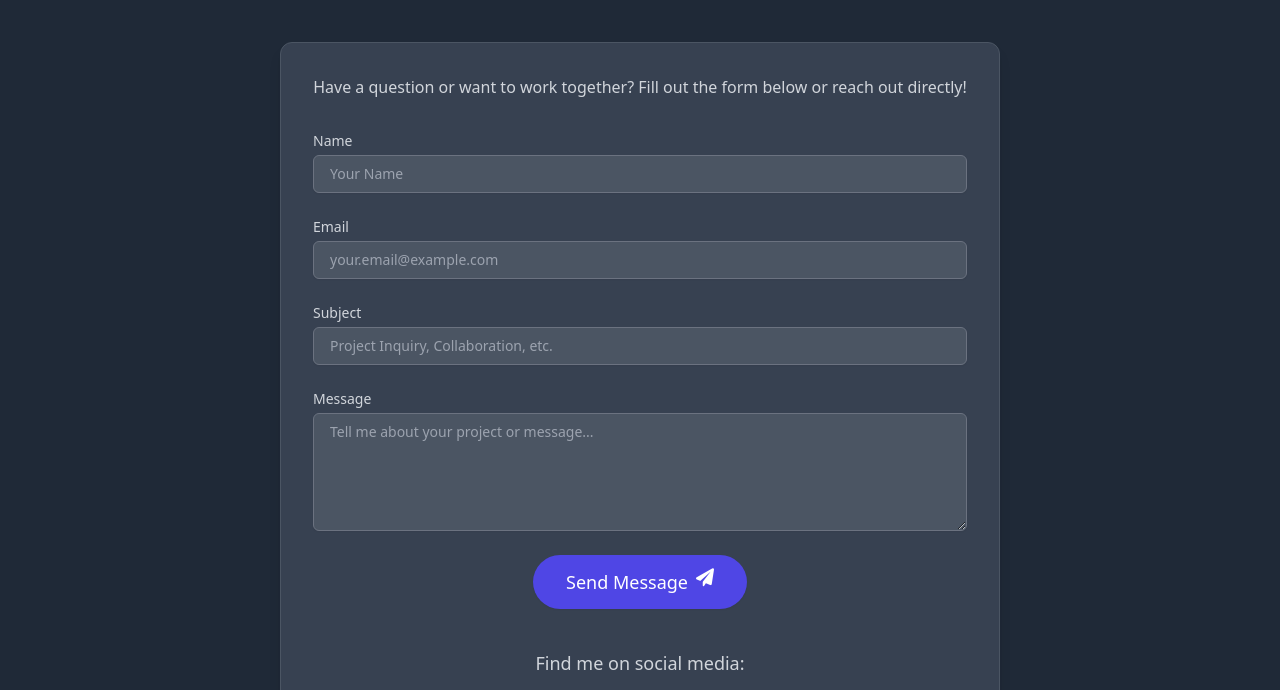
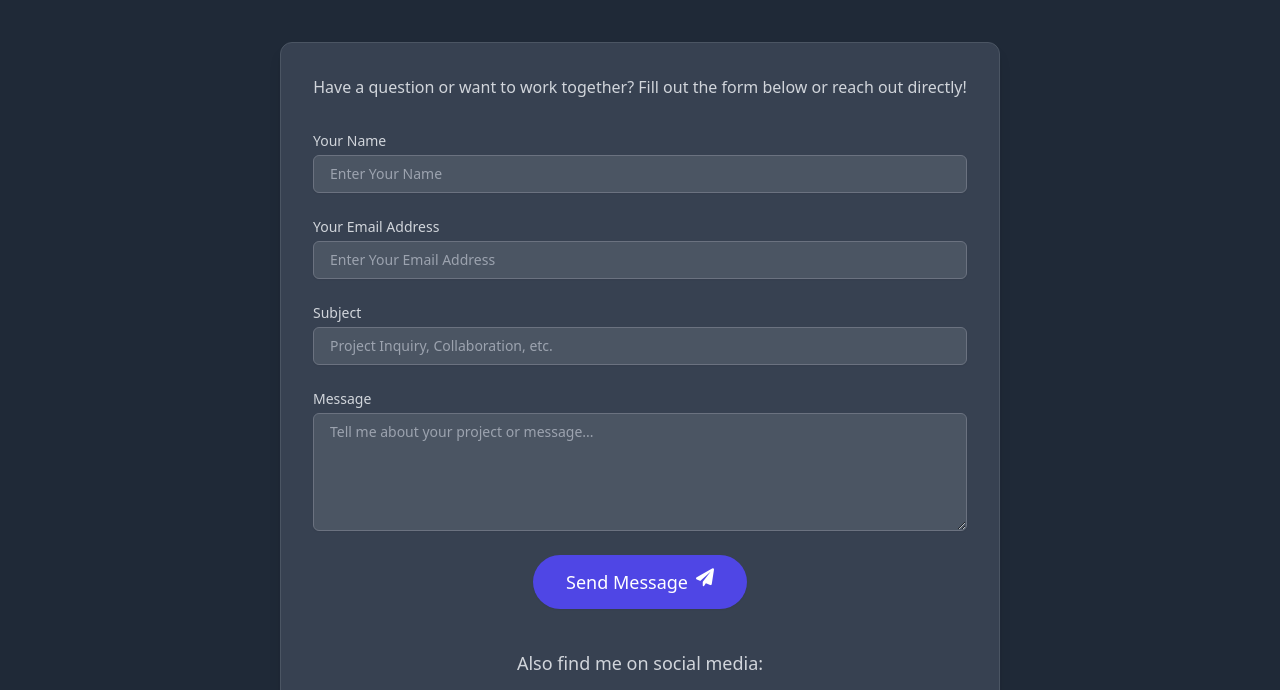
Before and after one commit to Chinmoy-sh/Chinmoy-Kumar-Biswas.github.io, a plain HTML site: page index.html in a window 1280 px wide. Shown: the part 9420-10110 px from the top of the page. Drawn offline with nearby package versions, Linux system fonts and the light colour scheme.

Commit message:
Some changes added

```diff
--- a/index.html
+++ b/index.html
@@ -695,7 +695,7 @@
             <div class="text-center mt-12 animate-on-scroll" data-animation="fade-in" data-delay="600">
                 <button id="generate-idea-button"
                     class="inline-flex items-center bg-yellow-400 text-gray-900 font-bold py-3 px-8 rounded-full shadow-lg hover:bg-yellow-300 transform hover:scale-105 transition duration-300 ease-in-out text-lg">
-                    ✨ Generate your Project Idea
+                    ✨ Generate your Project Idea. Just give the promt here!
                 </button>
             </div>
         </div>
@@ -721,7 +721,7 @@
                     data-animation="fade-in" data-delay="100">
                     <img src="https://placehold.co/80x80/2d3748/a0aec0?text=Client+2" alt="Client 2"
                         class="w-20 h-20 rounded-full mb-4 border-2 border-indigo-400 object-cover">
-                    <p class="text-gray-300 italic mb-4">"Working with CHINMOY KUMAR BISWAS was a fantastic experience.
+                    <p class="text-gray-300 italic mb-4">"Working with CHINMOY was a fantastic experience.
                         They understood our vision perfectly and brought it to life with their expertise in design and
                         development."</p>
                     <p class="font-semibold text-gray-100">- Name and role </p>
@@ -752,16 +752,17 @@
                     below or reach out directly!</p>
                 <form id="contact-form" class="space-y-6">
                     <div>
-                        <label for="name" class="block text-sm font-medium text-gray-300 mb-1">Name</label>
+                        <label for="name" class="block text-sm font-medium text-gray-300 mb-1">Your Name</label>
                         <input type="text" id="name" name="name"
                             class="mt-1 block w-full px-4 py-2 bg-gray-600 border border-gray-500 rounded-md shadow-sm text-gray-100 focus:ring-indigo-500 focus:border-indigo-500 sm:text-sm"
-                            placeholder="Your Name" required>
+                            placeholder="Enter Your Name" required>
                     </div>
                     <div>
-                        <label for="email" class="block text-sm font-medium text-gray-300 mb-1">Email</label>
+                        <label for="email" class="block text-sm font-medium text-gray-300 mb-1">Your Email
+                            Address</label>
                         <input type="email" id="email" name="email"
                             class="mt-1 block w-full px-4 py-2 bg-gray-600 border border-gray-500 rounded-md shadow-sm text-gray-100 focus:ring-indigo-500 focus:border-indigo-500 sm:text-sm"
-                            placeholder="your.email@example.com" required>
+                            placeholder="Enter Your Email Address" required>
                     </div>
                     <div>
                         <label for="subject" class="block text-sm font-medium text-gray-300 mb-1">Subject</label>
@@ -783,7 +784,7 @@
                     </div>
                 </form>
                 <div class="mt-10 text-center">
-                    <p class="text-gray-300 text-lg mb-4">Find me on social media:</p>
+                    <p class="text-gray-300 text-lg mb-4">Also find me on social media:</p>
                     <div class="flex justify-center space-x-6">
                         <a href="https://www.linkedin.com/in/chinmoy-kumar-biswas/"
                             class="text-indigo-400 hover:text-indigo-300 text-3xl transition duration-300 ease-in-out transform hover:scale-110"
@@ -800,6 +801,7 @@
                         <a href="mailto:bangladeshchinmoy@gmail.com"
                             class="text-red-400 hover:text-red-300 text-3xl transition duration-300 ease-in-out transform hover:scale-110"
                             aria-label="Email" target="_blank"><i class="fas fa-envelope"></i></a>
+
                     </div>
                 </div>
             </div>
```
